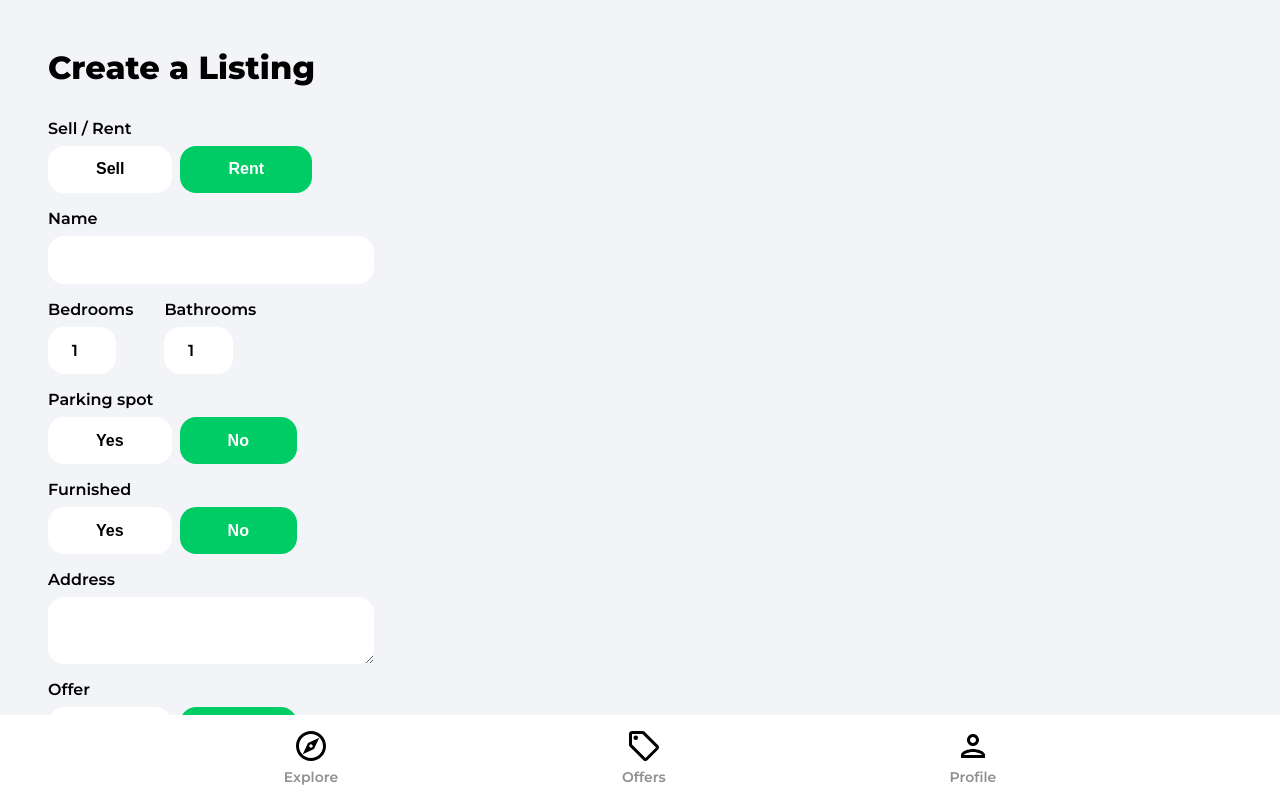
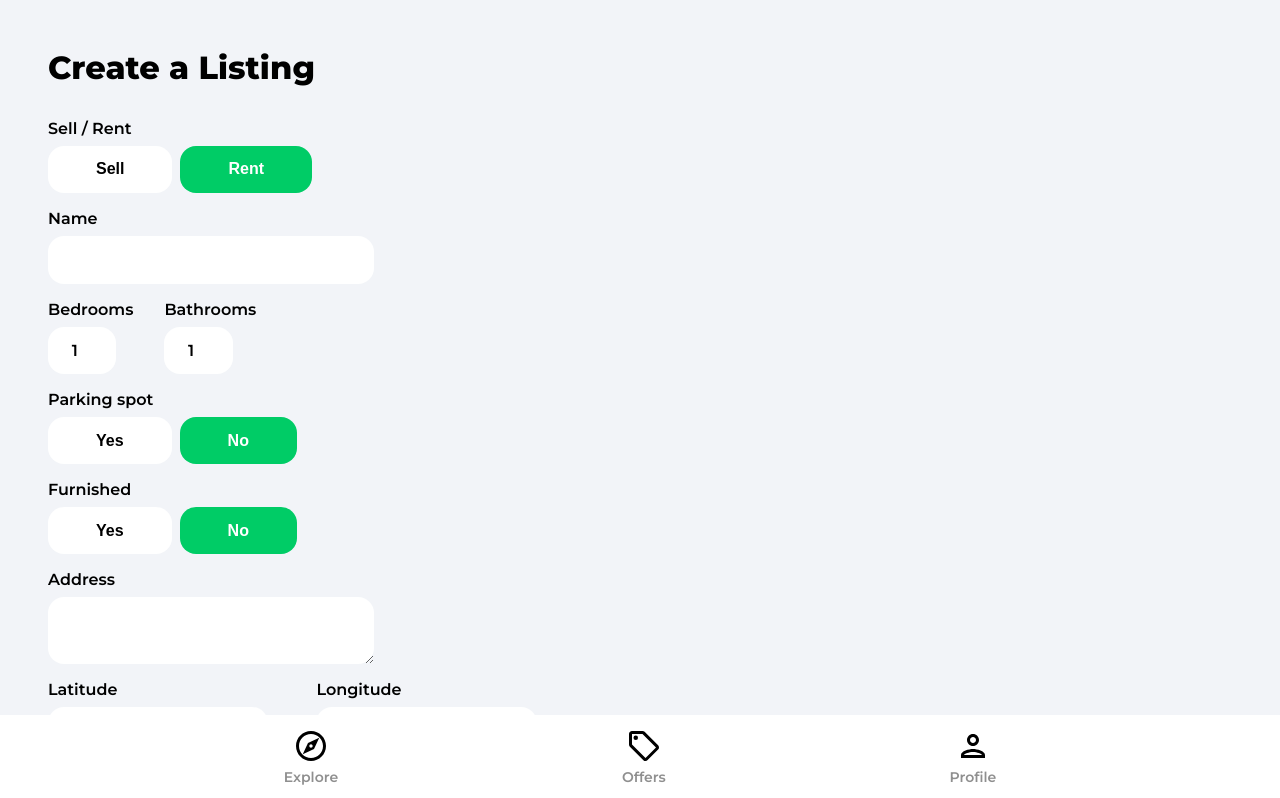
Before and after one commit to maxts0gt/react-house-marketplace, a React (Create React App) app: page /create-listing in a window 1280 px wide. Shown: the top 798 px of the page. Built offline with nearby package versions, Linux system fonts and the light colour scheme; no server answers; sample sign-in values are in the browser's storage.

Commit message:
clean and refactor

```diff
--- a/src/firebase.config.js
+++ b/src/firebase.config.js
@@ -11,6 +11,6 @@ const firebaseConfig = {
 };
 
 // Initialize Firebase
-const app = initializeApp(firebaseConfig);
+initializeApp(firebaseConfig);
 
 export const db = getFirestore();
--- a/src/pages/Contact.jsx
+++ b/src/pages/Contact.jsx
@@ -7,6 +7,7 @@ import { toast } from 'react-toastify';
 function Contact() {
   const [message, setMessage] = useState('');
   const [landlord, setLandlord] = useState('');
+  // eslint-disable-next-line no-unused-vars
   const [searchParams, setSearchParams] = useSearchParams();
 
   const params = useParams();
--- a/src/pages/CreateListing.jsx
+++ b/src/pages/CreateListing.jsx
@@ -15,7 +15,7 @@ import Spinner from '../components/Spinner';
 
 function CreateListing() {
   // eslint-disable-next-line
-  const [geolocationEnabled, setGeolocationEnabled] = useState(true);
+  const [geolocationEnabled, setGeolocationEnabled] = useState(false);
   const [loading, setLoading] = useState(false);
   const [formData, setFormData] = useState({
     type: 'rent',
@@ -156,7 +156,7 @@ function CreateListing() {
       });
     };
 
-    const imageUrls = await Promise.all(
+    const imgUrls = await Promise.all(
       [...images].map((image) => storeImage(image))
     ).catch(() => {
       setLoading(false);
@@ -166,7 +166,7 @@ function CreateListing() {
 
     const formDataCopy = {
       ...formData,
-      imageUrls,
+      imgUrls,
       geolocation,
       timestamp: serverTimestamp(),
     };
--- a/src/pages/ForgotPassword.jsx
+++ b/src/pages/ForgotPassword.jsx
@@ -3,7 +3,6 @@ import { Link } from 'react-router-dom';
 import { getAuth, sendPasswordResetEmail } from 'firebase/auth';
 import { toast } from 'react-toastify';
 import { ReactComponent as ArrowRightIcon } from '../assets/svg/keyboardArrowRightIcon.svg';
-import { set } from '@project-serum/anchor/dist/cjs/utils/features';
 
 function ForgotPassword() {
   const [email, setEmail] = useState();
```
